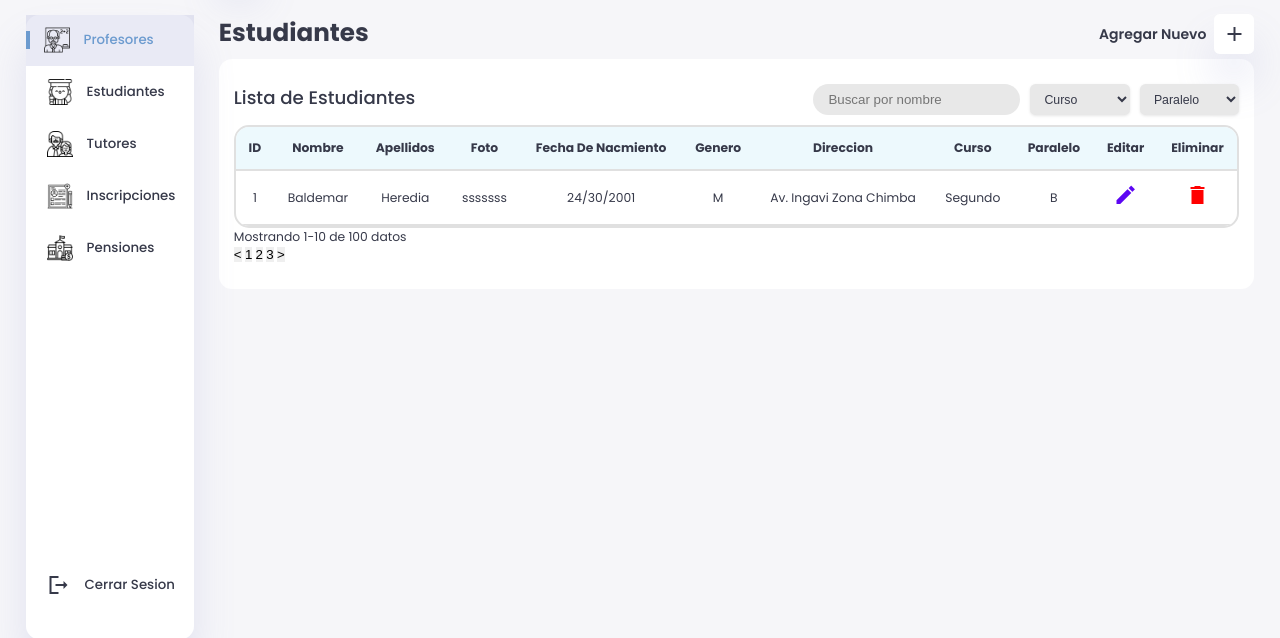
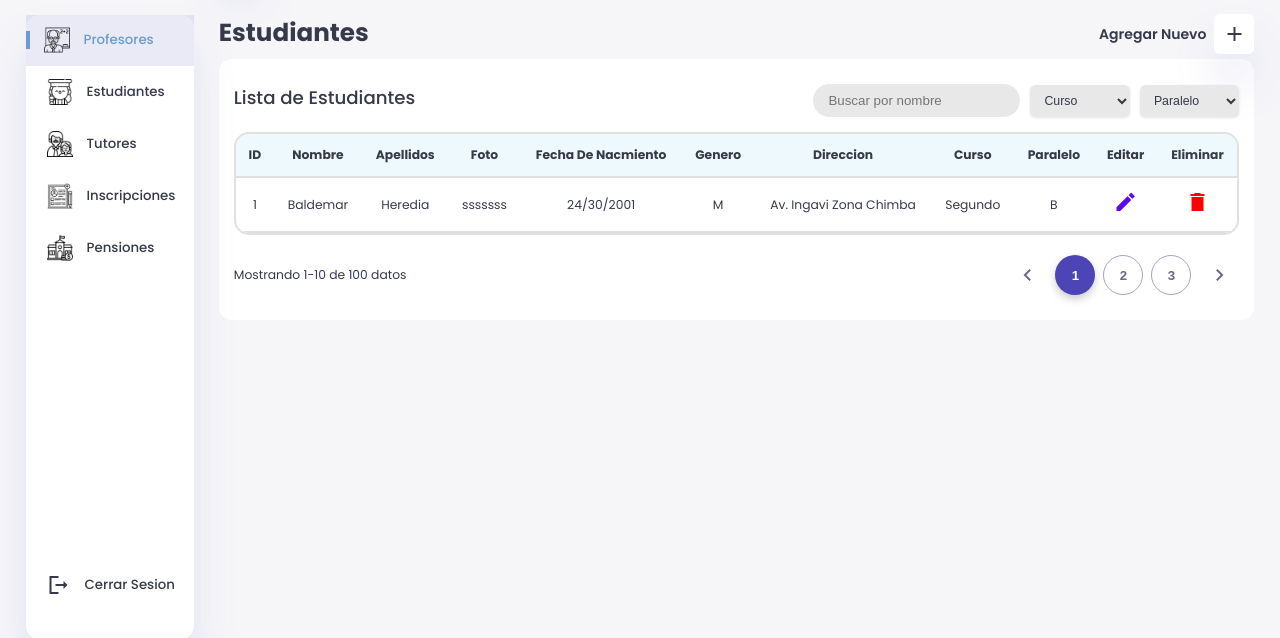
Before and after one commit to rich-333/proyecto-escuela, a Laravel app: page /estudiantes in a window 1280 px wide. Shown: the part 109-747 px from the top of the page. Run offline with Laravel 12, Linux system fonts and the light colour scheme; style sheets or scripts are compiled from the project's sources.

Commit message:
Se agregaron estilos a la seccion de paginacion de la tabla
Esto mejoro el posicionamiento y contraste de los botones y el texto de la seccion de la paginacion.

```diff
--- a/resources/css/estudiante/style.css
+++ b/resources/css/estudiante/style.css
@@ -1,3 +1,5 @@
+/* HEADER */
+
 .section__estudiantes {
     background-color: var(--color-blanco);
     border-radius: var(--borer-radius-sidebar);
@@ -7,7 +9,7 @@
 .header__estudiantes {
     display: flex;
     justify-content: space-between;
-    margin-bottom: 10px;
+    margin-bottom: 15px;
 }
 
 .header__text {
@@ -17,20 +19,22 @@
 
 .section__filtrar {
     display: flex;
+    justify-content: center;
+    align-items: center;
     gap: 10px;
 }
 
 .buscador {
     background-color: var(--color-fondo-gris-claro);
     border-radius: var(--border-radius-buscador);
-    padding: 8px 15px;
+    padding: 9px 15px;
     width: 230px;
 }
 
 .categoria {
     background-color: var(--color-fondo-gris-claro);
     border-radius: var(--border-radius-categogory);
-    padding: 1px 10px;
+    padding:8px 10px;
     color: var(--color-oscuro);
     font-size: 0.88rem;
     font-weight: 500;
@@ -56,6 +60,8 @@
     background-color: var(--color-primario) !important;
     color: white;
 }
+
+/* TABLE */
 
 table {
     border: 2px solid #e0e0e0;
@@ -94,3 +100,59 @@ td, th {
 .icono:hover {
     transform: scale(1.1);
 }
+
+/* PAGINACION */
+
+.contenedor__paginacion {
+    display: flex;
+    justify-content: space-between;
+    align-items: center;
+    margin-top: 20px;
+}
+
+.resaltar {
+    color: #303972;
+}
+
+.paginacion {
+    display: flex;
+    gap: 8px;
+    align-items: center;
+    justify-content: center;
+}
+
+.flecha, .pagina {
+    width: 40px;
+    height: 40px;
+    border: 1px solid #a99fc2;
+    border-radius: 50%;
+    background: white;
+    color: #6c648b;
+    font-weight: bold;
+    cursor: pointer;
+}
+
+.flecha {
+    display: flex;
+    justify-content: center;
+    align-items: center;
+    border: none;
+}
+
+.pagina.active {
+    background-color: #4D44B5;
+    color: var(--color-blanco);
+    box-shadow: 0 4px 8px rgba(0,0,0,0.2);
+    border-color: transparent;
+}
+
+.pagina:hover {
+    background-color: #4D44B5;
+    color: var(--color-blanco);
+    box-shadow: 0 4px 8px rgba(0,0,0,0.2);
+    border-color: transparent;
+}
+
+.flecha:hover {
+    background-color: #f5f5f5;
+}
--- a/resources/views/estudiante/index.blade.php
+++ b/resources/views/estudiante/index.blade.php
@@ -30,7 +30,7 @@
                 </select>
             </div>
         </header>
-        <table>
+        <table id="tabla">
 
             <thead>
                 <tr>
@@ -78,14 +78,22 @@
 
         </table>
 
-        <div class="contenedor__paginacion">
+        <div class="contenedor__paginacion" id="pagina">
             <span>Mostrando <span class="resaltar">1-10</span> de <span class="resaltar">100</span> datos</span>
             <div class="paginacion">
-                <button class="flecha">&lt;</button>
+                <button class="flecha">
+                    <span class="material-icons-sharp">
+                        chevron_left
+                    </span>
+                </button>
                 <button class="pagina active">1</button>
                 <button class="pagina">2</button>
                 <button class="pagina">3</button>
-                <button class="flecha">&gt;</button>
+                <button class="flecha">
+                    <span class="material-icons-sharp">
+                        chevron_right
+                    </span>
+                </button>
             </div>
         </div>
 
```
